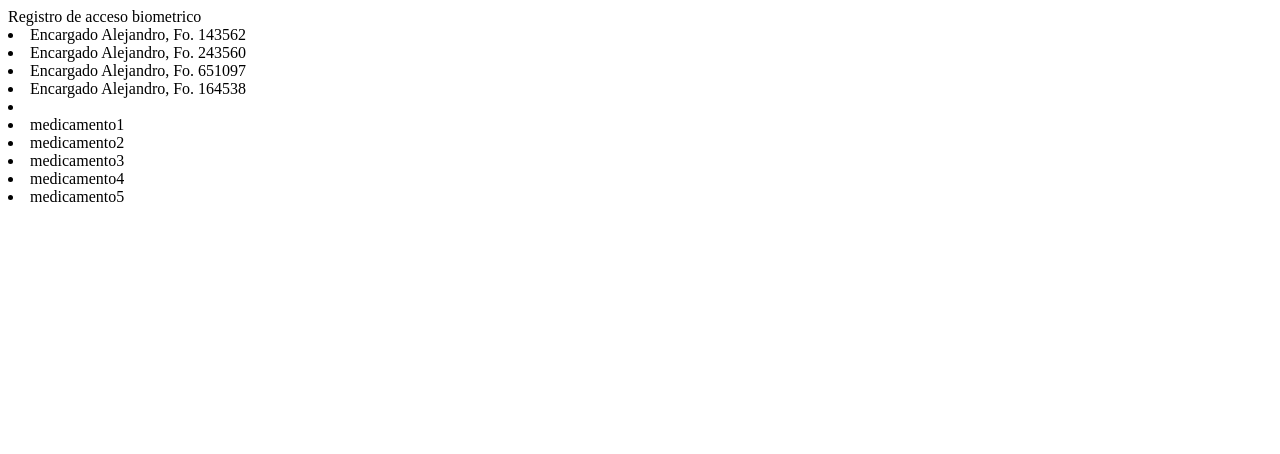
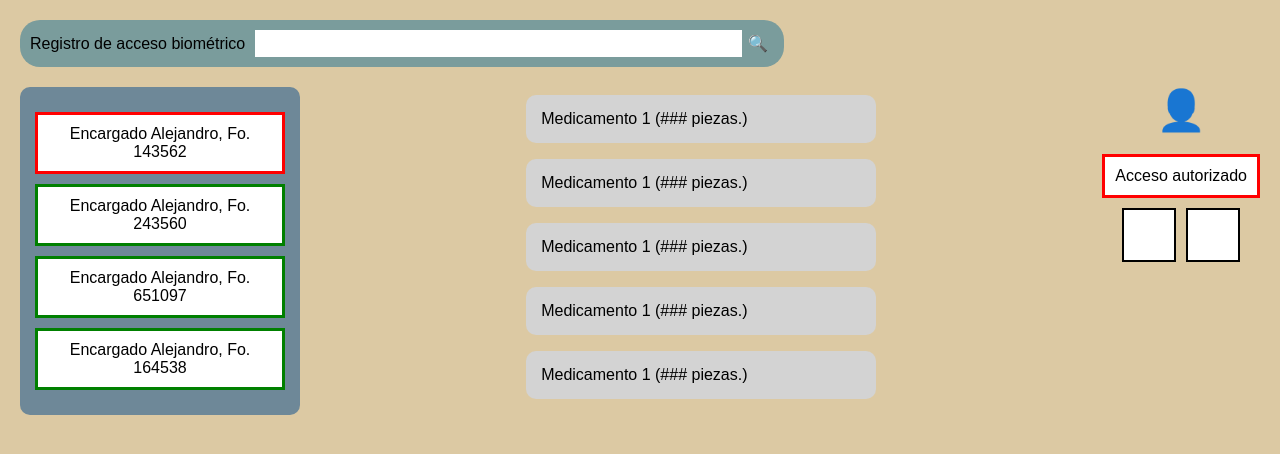
Before and after one commit to JonaAraj/Sistema-de-acceso-biom-trico-para-el-rea-de-medicamentos-controlados, a plain HTML site: page Index AB.html in a window 1280 px wide. Drawn offline with Linux system fonts and the light colour scheme.

Commit message:
Cambios grandes en el css
Se hizo el diseño pero hace falta ajustar el tamaño de los botones, paneles, barra etc.

```diff
--- a/Index AB.html
+++ b/Index AB.html
@@ -1,29 +1,44 @@
 <!DOCTYPE html>
-<html lang="en">
+<html lang="es">
 <head>
     <meta charset="UTF-8">
     <meta name="viewport" content="width=device-width, initial-scale=1.0">
-    <link rel="stylesheet" type="text/css" href="style.css">
-    <title>S biometrico de control de acceso</title>
+    <title>Registro de Acceso Biométrico</title>
+    <link rel="stylesheet" href="style.css">
 </head>
 <body>
-<div id="busqueda">
-    Registro de acceso biometrico
+    <div class="contenedor">
+        <div class="barra-busqueda">
+            <span>Registro de acceso biométrico</span>
+            <input type="text">
+            <button>🔍</button>
+        </div>
 
-</div>
-<div id="empleados">
-    <li> Encargado Alejandro, Fo. 143562</li>
-    <li> Encargado Alejandro, Fo. 243560</li>
-    <li> Encargado Alejandro, Fo. 651097</li>
-    <li> Encargado Alejandro, Fo. 164538</li>
-    <li></li>
-</div>
-<div id="objetos">
-    <li> <object data="baseMed" type="charvar">medicamento1</object></li>
-    <li> <object data="baseMed" type="charvar">medicamento2</object></li>
-    <li> <object data="baseMed" type="charvar">medicamento3</object></li>
-    <li> <object data="baseMed" type="charvar">medicamento4</object></li>
-    <li> <object data="baseMed" type="charvar">medicamento5</object></li>
-</div>
+        <div class="contenido">
+            <div class="barra-lateral">
+                <div class="caja rojo">Encargado Alejandro, Fo. 143562</div>
+                <div class="caja verde">Encargado Alejandro, Fo. 243560</div>
+                <div class="caja verde">Encargado Alejandro, Fo. 651097</div>
+                <div class="caja verde">Encargado Alejandro, Fo. 164538</div>
+            </div>
+
+            <div class="medicamentos">
+                <div class="caja-medicamento">Medicamento 1 (### piezas.)</div>
+                <div class="caja-medicamento">Medicamento 1 (### piezas.)</div>
+                <div class="caja-medicamento">Medicamento 1 (### piezas.)</div>
+                <div class="caja-medicamento">Medicamento 1 (### piezas.)</div>
+                <div class="caja-medicamento">Medicamento 1 (### piezas.)</div>
+            </div>
+
+            <div class="panel-derecho">
+                <div class="icono">👤</div>
+                <div class="caja rojo">Acceso autorizado</div>
+                <div class="cajas-blancas">
+                    <div class="caja-blanca"></div>
+                    <div class="caja-blanca"></div>
+                </div>
+            </div>
+        </div>
+    </div>
 </body>
 </html>
--- a/style.css
+++ b/style.css
@@ -1,7 +1,99 @@
-busqueda{
-    border: 2px solid white;
-    padding: 5cm;
-    background-color: #9dd7b1;
-    margin: 10px;
-    padding: 30px;
+body {
+    background-color: #dcc9a3;
+    font-family: Arial, sans-serif;
+    margin: 0;
+    padding: 0;
 }
+
+.contenedor {
+    padding: 20px;
+}
+
+.barra-busqueda {
+    display: flex;
+    align-items: center;
+    background-color: #7a9c9c;
+    padding: 10px;
+    border-radius: 20px;
+    width: 60%;
+    margin-bottom: 20px;
+}
+
+.barra-busqueda input {
+    flex-grow: 1;
+    border: none;
+    margin-left: 10px;
+    outline: none;
+    height: 25px;
+}
+
+.barra-busqueda button {
+    background: none;
+    border: none;
+    font-size: 16px;
+    cursor: pointer;
+}
+
+.contenido {
+    display: flex;
+    justify-content: space-between;
+    align-items: flex-start;
+}
+
+.barra-lateral {
+    background-color: #6e8898;
+    padding: 15px;
+    border-radius: 10px;
+    width: 250px;
+}
+
+.caja {
+    padding: 10px;
+    margin: 10px 0;
+    background: white;
+    text-align: center;
+    font-size: 16px;
+    border: 3px solid;
+}
+
+.rojo { border-color: red; }
+.verde { border-color: green; }
+
+.medicamentos {
+    flex-grow: 1;
+    display: flex;
+    flex-direction: column;
+    align-items: center;
+}
+
+.caja-medicamento {
+    background-color: #d3d3d3;
+    padding: 15px;
+    margin: 8px;
+    width: 320px;
+    border-radius: 10px;
+    font-size: 16px;
+}
+
+.panel-derecho {
+    display: flex;
+    flex-direction: column;
+    align-items: center;
+}
+
+.icono {
+    font-size: 40px;
+    margin-bottom: 10px;
+}
+
+.cajas-blancas {
+    display: flex;
+    gap: 10px;
+}
+
+.caja-blanca {
+    width: 50px;
+    height: 50px;
+    background-color: white;
+    border: 2px solid black;
+}
```
